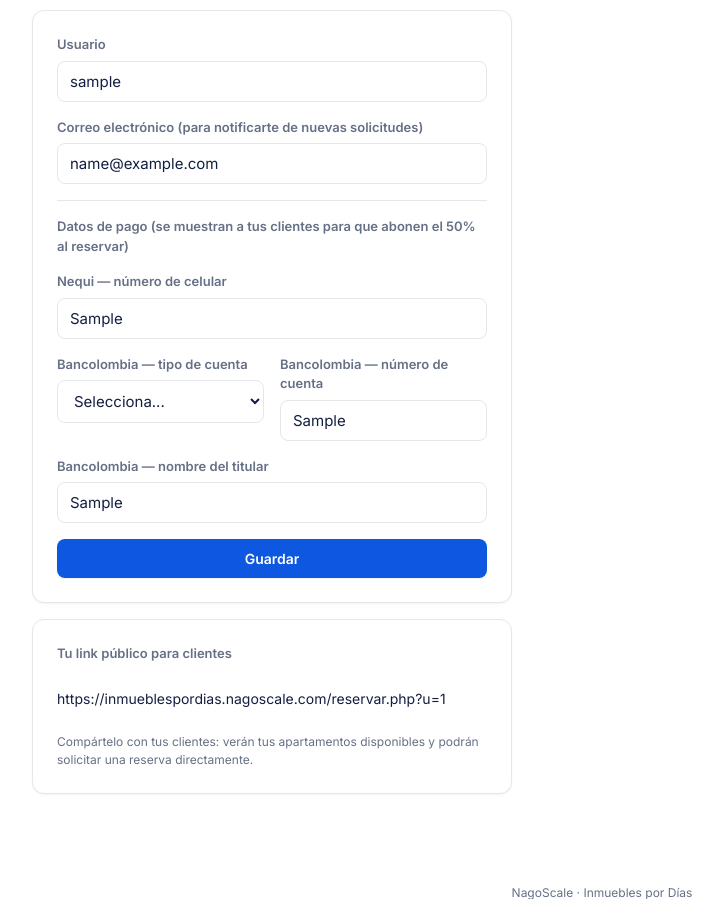
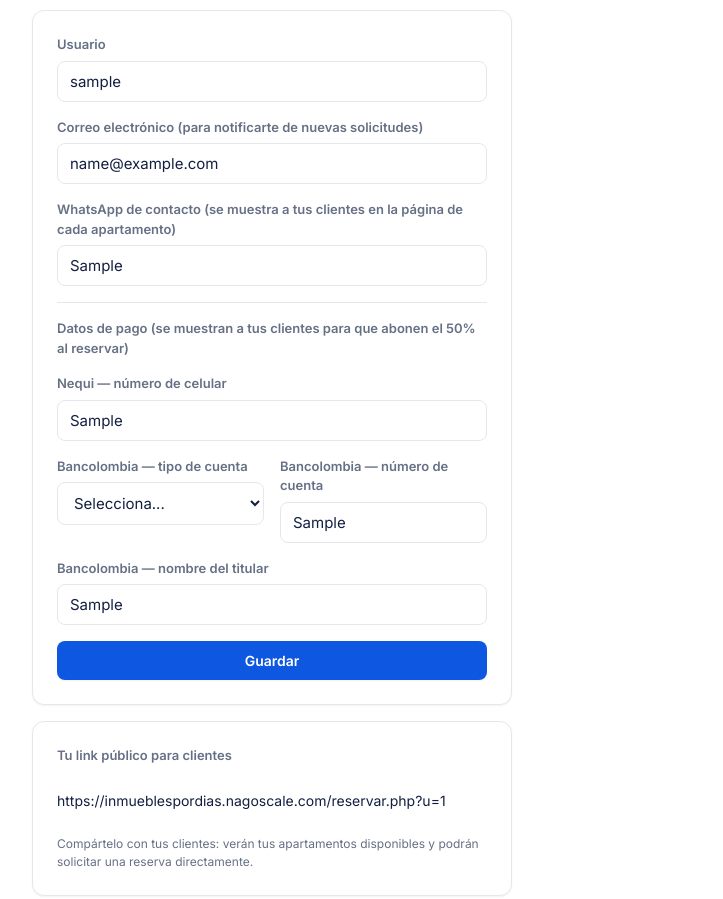
Before and after one commit to naundejesus/nagoscale, a PHP site: page /perfil.php in a window 1280 px wide. Shown: the part 269-1168 px from the top of the page, without its empty margins (38-761 px from the left). Run offline with PHP 8.4, Linux system fonts and the light colour scheme; the visitor is signed in with stand-in values (Sample User, id 1); tables that the repository leaves empty hold one stand-in row (values such as "Sample post").

Commit message:
Agregar número de WhatsApp de contacto del propietario en cada apartamento público

```diff
--- /dev/null
+++ b/db/migration_2026_08_16_whatsapp.sql
@@ -0,0 +1,5 @@
+-- Migración: número de WhatsApp de contacto del propietario.
+-- Ejecutar UNA sola vez.
+
+ALTER TABLE users
+  ADD COLUMN whatsapp VARCHAR(20) NULL AFTER password_hash;
--- a/db/schema.sql
+++ b/db/schema.sql
@@ -6,6 +6,7 @@ CREATE TABLE IF NOT EXISTS users (
   username VARCHAR(50) NOT NULL UNIQUE,
   email VARCHAR(120) NULL,
   password_hash VARCHAR(255) NOT NULL,
+  whatsapp VARCHAR(20) NULL,
   nequi_numero VARCHAR(20) NULL,
   bancolombia_tipo_cuenta VARCHAR(20) NULL,
   bancolombia_numero VARCHAR(30) NULL,
--- a/includes/helpers.php
+++ b/includes/helpers.php
@@ -50,6 +50,19 @@ function brand_darken(string $hex, float $percent = 0.2): string
     $g = (int) round(hexdec(substr($hex, 2, 2)) * (1 - $percent));
     $b = (int) round(hexdec(substr($hex, 4, 2)) * (1 - $percent));
     return sprintf('#%02x%02x%02x', max(0, $r), max(0, $g), max(0, $b));
+}
+
+function whatsapp_link(string $numero, string $mensaje = ''): string
+{
+    $digitos = preg_replace('/\D+/', '', $numero) ?? '';
+    if ($digitos !== '' && strlen($digitos) === 10) {
+        $digitos = '57' . $digitos; // celular colombiano sin indicativo de país
+    }
+    $url = 'https://wa.me/' . $digitos;
+    if ($mensaje !== '') {
+        $url .= '?text=' . rawurlencode($mensaje);
+    }
+    return $url;
 }
 
 function plataformaLabel(string $plataforma): string
--- a/perfil.php
+++ b/perfil.php
@@ -13,6 +13,7 @@ $guardado = false;
 if ($_SERVER['REQUEST_METHOD'] === 'POST') {
     csrf_verify();
     $email = trim($_POST['email'] ?? '');
+    $whatsapp = trim($_POST['whatsapp'] ?? '');
     $nequiNumero = trim($_POST['nequi_numero'] ?? '');
     $bancolombiaTipoCuenta = trim($_POST['bancolombia_tipo_cuenta'] ?? '');
     $bancolombiaNumero = trim($_POST['bancolombia_numero'] ?? '');
@@ -23,11 +24,12 @@ if ($_SERVER['REQUEST_METHOD'] === 'POST') {
     } else {
         $stmt = $pdo->prepare(
             'UPDATE users
-             SET email = ?, nequi_numero = ?, bancolombia_tipo_cuenta = ?, bancolombia_numero = ?, bancolombia_titular = ?
+             SET email = ?, whatsapp = ?, nequi_numero = ?, bancolombia_tipo_cuenta = ?, bancolombia_numero = ?, bancolombia_titular = ?
              WHERE id = ?'
         );
         $stmt->execute([
             $email,
+            $whatsapp ?: null,
             $nequiNumero ?: null,
             $bancolombiaTipoCuenta ?: null,
             $bancolombiaNumero ?: null,
@@ -36,6 +38,7 @@ if ($_SERVER['REQUEST_METHOD'] === 'POST') {
         ]);
         $usuario = array_merge($usuario, [
             'email' => $email,
+            'whatsapp' => $whatsapp,
             'nequi_numero' => $nequiNumero,
             'bancolombia_tipo_cuenta' => $bancolombiaTipoCuenta,
             'bancolombia_numero' => $bancolombiaNumero,
@@ -67,6 +70,9 @@ require __DIR__ . '/includes/header.php';
   </label>
   <label>Correo electrónico (para notificarte de nuevas solicitudes)
     <input type="email" name="email" value="<?= e($usuario['email'] ?? '') ?>" required>
+  </label>
+  <label>WhatsApp de contacto (se muestra a tus clientes en la página de cada apartamento)
+    <input type="text" name="whatsapp" value="<?= e($usuario['whatsapp'] ?? '') ?>" placeholder="300 000 0000">
   </label>
 
   <hr style="border:none; border-top:1px solid var(--border); margin:0;">
```
Also changed, not shown: reservar_form.php (+9 -1 lines).
